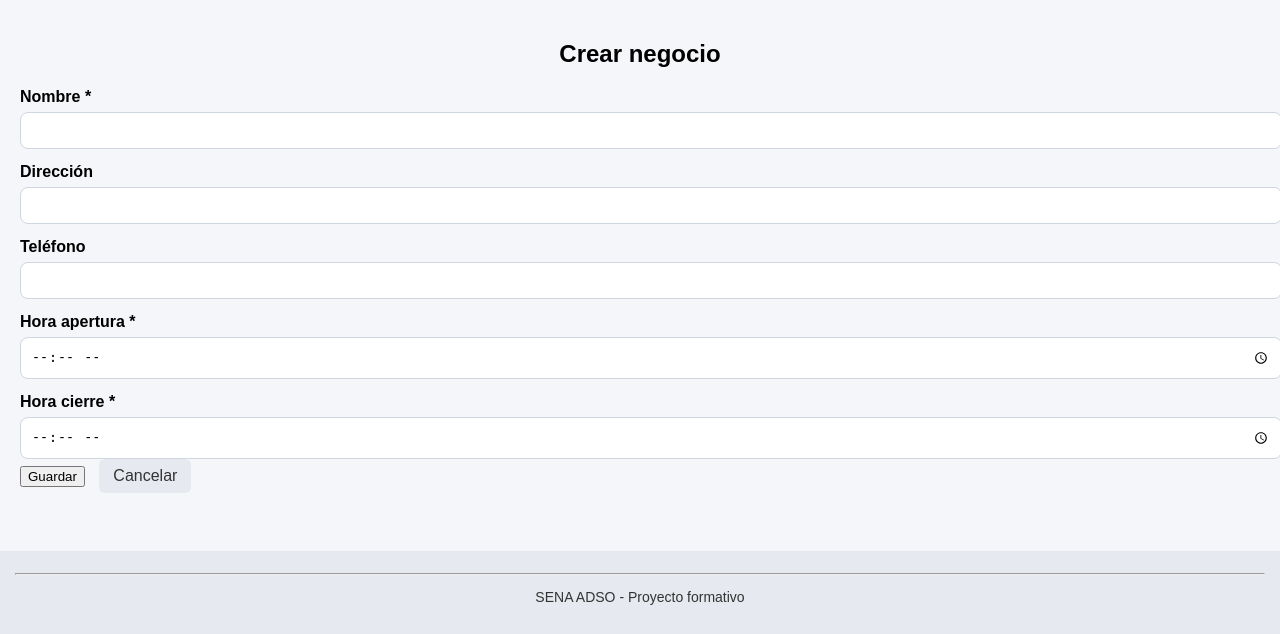
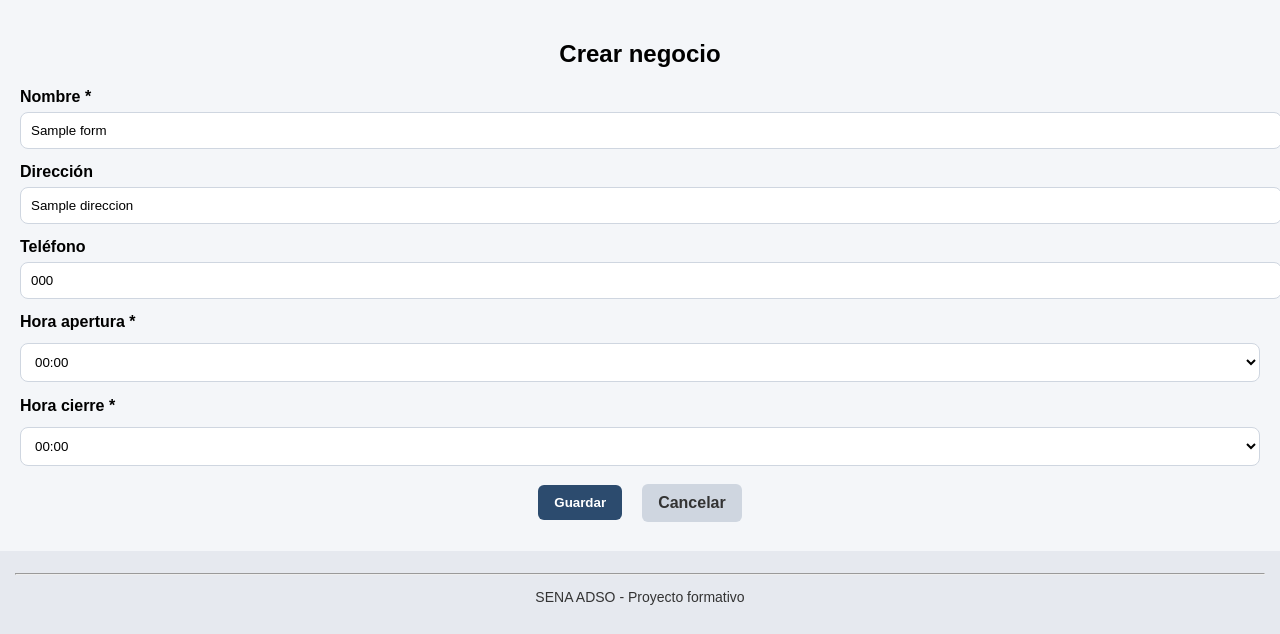
Before and after one commit to FredyBernal02/schedulecontrol, a Flask app: template app/templates/negocios/crear.html in a window 1280 px wide. Shown: the part 166-800 px from the top of the page. Run offline with Flask 3, Linux system fonts and the light colour scheme; the template is opened without the code that fills it: most values are stand-ins (such as "Sample title", 1, 10 or a date in 2020).

Commit message:
feat: fix business address display and add form validation

```diff
--- a/app/static/styles.css
+++ b/app/static/styles.css
@@ -172,6 +172,16 @@ footer {
     border-radius: 8px;
 }
 
+.form-group {
+    margin-bottom: 15px;
+}
+
+.form-group label {
+    display: block;
+    margin-bottom: 6px;
+    font-weight: 600;
+}
+
 /* Botones */
 .btn-secondary {
     display: inline-block;
@@ -190,6 +200,72 @@ h2 {
     text-align: center;
 }
 
+.form-actions {
+    margin-top: 18px;
+    display: flex;
+    gap: 10px;
+    justify-content: center;
+    align-items: center;
+}
+
+.btn-primary,
+.btn-secondary {
+    padding: 10px 16px;
+    border-radius: 6px;
+    font-weight: bold;
+    text-decoration: none;
+    border: none;
+    cursor: pointer;
+}
+
+.form select {
+    width: 100%;
+    padding: 10px;
+    margin-top: 6px;
+    border: 1px solid #cfd6e0;
+    border-radius: 8px;
+    background: white;
+}
+
+.btn-primary {
+    background-color: #2c4b6e;
+    color: white;
+    transition: 0.2s ease-in-out;
+}
+
+.btn-primary:hover {
+    background-color: #1f3650;
+    transform: translateY(-1px);
+}
+
+.btn-secondary {
+    background-color: #cfd6e0;
+    color: #333;
+    transition: 0.2s ease-in-out;
+}
+
+.btn-secondary:hover {
+    background-color: #b5bdc9;
+    transform: translateY(-1px);
+}
+
+button,
+a.btn-secondary,
+a.btn-primary {
+    cursor: pointer;
+}
+
+.alert-error {
+    background: #ffe5e5;
+    border: 1px solid #ffb3b3;
+    color: #8a1f1f;
+    padding: 12px 14px;
+    border-radius: 8px;
+    margin: 12px auto 18px;
+    max-width: 650px;
+    font-weight: 600;
+}
+
 /* Responsive: en pantallas pequeñas se ve cómodo */
 @media (max-width: 600px) {
     .form {
--- a/app/templates/negocios/crear.html
+++ b/app/templates/negocios/crear.html
@@ -3,24 +3,49 @@
 
 {% block content %}
 <h2>Crear negocio</h2>
+{% if error %}
+  <div class="alert-error">
+    {{ error }}
+  </div>
+{% endif %}
 
 <form method="POST" action="/negocios/nuevo" class="form">
     <label>Nombre *</label>
-    <input type="text" name="nombre" required>
+    <input type="text" name="nombre" required value="{{ form_data.get('nombre','') if form_data else '' }}">
 
     <label>Dirección</label>
-    <input type="text" name="direccion">
+    <input type="text" name="direccion" value="{{ form_data.get('direccion','') if form_data else '' }}">
 
     <label>Teléfono</label>
-    <input type="text" name="telefono">
+    <input type="text" name="telefono" value="{{ form_data.get('telefono','') if form_data else '' }}">
 
-    <label>Hora apertura *</label>
-    <input type="time" name="hora_apertura" required>
+    <div class="form-group">
+      <label>Hora apertura *</label>
+      <select name="hora_apertura" required>
+        {% for h in range(0, 24) %}
+          {% set v1 = "%02d:00"|format(h) %}
+          {% set v2 = "%02d:30"|format(h) %}
+          <option value="{{ v1 }}" {% if form_data and form_data.get('hora_apertura') == v1 %}selected{% endif %}>{{ v1 }}</option>
+          <option value="{{ v2 }}" {% if form_data and form_data.get('hora_apertura') == v2 %}selected{% endif %}>{{ v2 }}</option>
+        {% endfor %}
+      </select>
+    </div>
 
-    <label>Hora cierre *</label>
-    <input type="time" name="hora_cierre" required>
+    <div class="form-group">
+        <label>Hora cierre *</label>
+        <select name="hora_cierre" required>
+          {% for h in range(0, 24) %}
+            {% set v1 = "%02d:00"|format(h) %}
+            {% set v2 = "%02d:30"|format(h) %}
+            <option value="{{ v1 }}" {% if form_data and form_data.get('hora_cierre') == v1 %}selected{% endif %}>{{ v1 }}</option>
+            <option value="{{ v2 }}" {% if form_data and form_data.get('hora_cierre') == v2 %}selected{% endif %}>{{ v2 }}</option>
+          {% endfor %}
+        </select>
+    </div>
 
-    <button type="submit" class="btn-primary">Guardar</button>
-    <a href="/negocios" class="btn-secondary">Cancelar</a>
+    <div class="form-actions">
+        <button type="submit" class="btn-primary">Guardar</button>
+        <a href="/negocios" class="btn-secondary">Cancelar</a>
+    </div>
 </form>
 {% endblock %}
--- a/app/templates/negocios/listar.html
+++ b/app/templates/negocios/listar.html
@@ -19,7 +19,7 @@
         <tr>
             <td>{{ negocio.id_negocio }}</td>
             <td>{{ negocio.nombre }}</td>
-            <td>{{ negocio.nombre or "-" }}</td>
+            <td>{{ negocio.direccion or "-" }}</td>
             <td>{{ negocio.telefono or "-" }}</td>
             <td>
                 {{ negocio.hora_apertura }} - {{ negocio.hora_cierre }}
```
Also changed, not shown: app/routes/negocios.py (+36 -7 lines).
